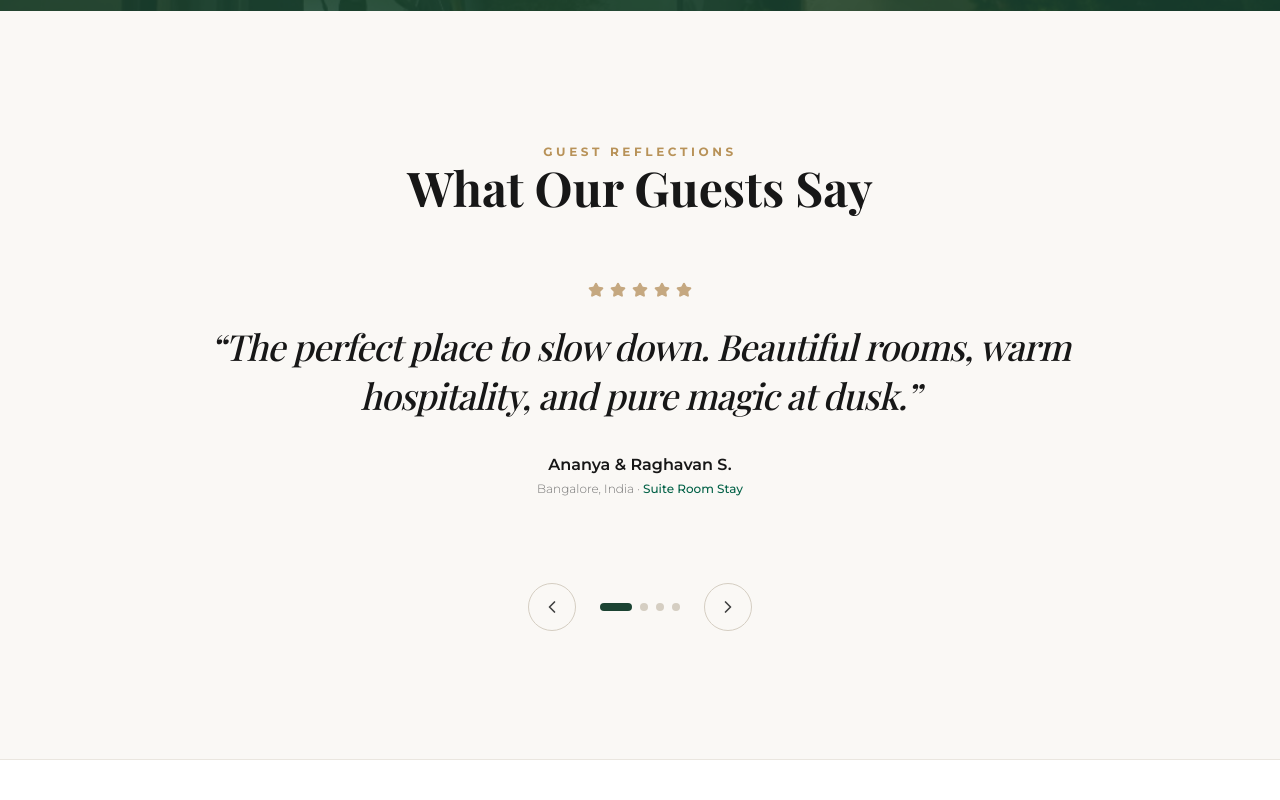
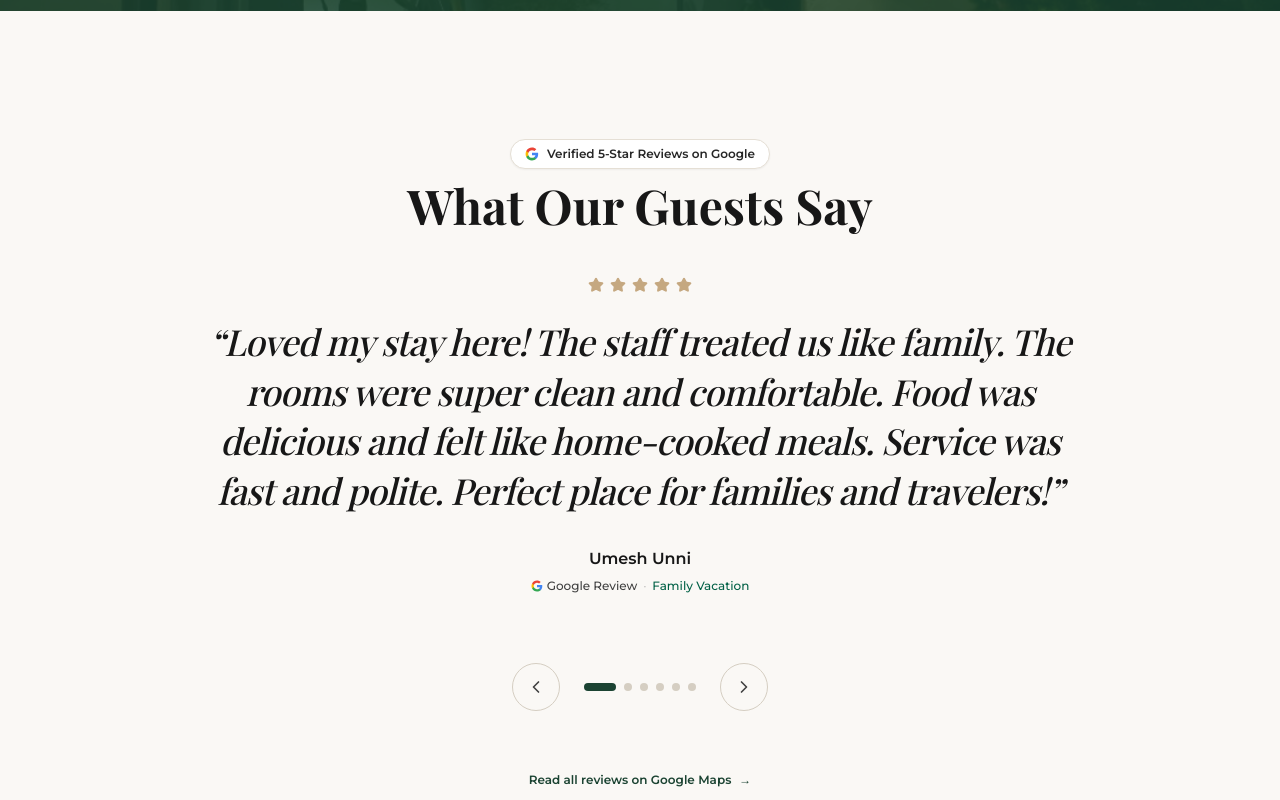
Before and after one commit to Abhiramkris/palmbeachhotel, a Next.js app: page / in a window 1280 px wide. Shown: the part 6820-7620 px from the top of the page. Built offline with nearby package versions, Linux system fonts and the light colour scheme.

Commit message:
Connect forms to contact API, update reviews, banquet capacity and contact info

```diff
--- a/package.json
+++ b/package.json
@@ -1,5 +1,5 @@
 {
-  "name": "palmbeachhotel",
+  "name": "palmshorehotel",
   "version": "0.1.0",
   "private": true,
   "scripts": {
--- a/src/app/page.tsx
+++ b/src/app/page.tsx
@@ -27,6 +27,7 @@ export default function Home() {
     name?: string;
     phone?: string;
     email?: string;
+    bookingRef?: string;
     isConfirmed?: boolean;
   }>({
     roomSlug: HOTEL_ROOMS[0].slug,
@@ -68,12 +69,14 @@ export default function Home() {
     name: string;
     phone: string;
     email: string;
+    bookingRef?: string;
   }) => {
     setBookingParams({
       roomSlug: params.roomSlug,
       name: params.name,
       phone: params.phone,
       email: params.email,
+      bookingRef: params.bookingRef,
       isConfirmed: true,
     });
     setBookingModalOpen(true);
@@ -299,6 +302,7 @@ export default function Home() {
         initialName={bookingParams.name}
         initialPhone={bookingParams.phone}
         initialEmail={bookingParams.email}
+        initialBookingRef={bookingParams.bookingRef}
         initialSubmitted={bookingParams.isConfirmed}
       />
     </div>
--- a/src/components/booking/FloatingBookingForm.tsx
+++ b/src/components/booking/FloatingBookingForm.tsx
@@ -1,8 +1,9 @@
 "use client";
 
 import { useState } from "react";
-import { User, Phone, Mail, Hotel, ArrowRight, PhoneCall } from "lucide-react";
+import { User, Phone, Mail, Hotel, ArrowRight, PhoneCall, Loader2 } from "lucide-react";
 import { ALL_BOOKING_TYPES } from "@/data/rooms";
+import { sendContactInquiry } from "@/lib/contact";
 
 interface FloatingBookingFormProps {
   onSubmitInquiry: (params: {
@@ -10,6 +11,7 @@ interface FloatingBookingFormProps {
     name: string;
     phone: string;
     email: string;
+    bookingRef?: string;
   }) => void;
   selectedSlug?: string;
   onSlugChange?: (slug: string) => void;
@@ -36,14 +38,39 @@ export default function FloatingBookingForm({
   const [name, setName] = useState("");
   const [phone, setPhone] = useState("");
   const [email, setEmail] = useState("");
+  const [isSubmitting, setIsSubmitting] = useState(false);
 
-  const handleSubmit = (e: React.FormEvent) => {
+  const handleSubmit = async (e: React.FormEvent) => {
     e.preventDefault();
+    if (isSubmitting) return;
+
+    setIsSubmitting(true);
+    const ref = `PS-${Math.floor(100000 + Math.random() * 900000)}`;
+    const selectedOption =
+      ALL_BOOKING_TYPES.find((t) => t.slug === selectedSlug) || ALL_BOOKING_TYPES[0];
+
+    await sendContactInquiry({
+      sender_name: name,
+      sender_email: email,
+      phone_number: phone,
+      subject: `Quick Booking Request: ${selectedOption.name} [Ref: ${ref}]`,
+      message:
+        `Quick Reservation Request from Palmshore Hotel website:\n` +
+        `Reference Code: ${ref}\n` +
+        `Selection: ${selectedOption.name} (${selectedOption.rateLabel})\n` +
+        `Guest Name: ${name}\n` +
+        `Phone / WhatsApp: ${phone}\n` +
+        `Email: ${email}\n` +
+        `Requested Confirmation Call: Yes`,
+    });
+
+    setIsSubmitting(false);
     onSubmitInquiry({
       roomSlug: selectedSlug,
       name,
       phone,
       email,
+      bookingRef: ref,
     });
   };
 
@@ -160,10 +187,20 @@ export default function FloatingBookingForm({
         {/* Submit Button */}
         <button
           type="submit"
-          className="w-full py-3.5 px-6 rounded-2xl bg-[#E05332] hover:bg-[#C94324] text-white font-semibold text-xs uppercase tracking-widest transition-all duration-300 shadow-md hover:shadow-lg flex items-center justify-center gap-2 cursor-pointer"
+          disabled={isSubmitting}
+          className="w-full py-3.5 px-6 rounded-2xl bg-[#E05332] hover:bg-[#C94324] disabled:opacity-75 disabled:cursor-not-allowed text-white font-semibold text-xs uppercase tracking-widest transition-all duration-300 shadow-md hover:shadow-lg flex items-center justify-center gap-2 cursor-pointer"
         >
-          <span>Request Booking Call</span>
-          <ArrowRight className="w-4 h-4" />
+          {isSubmitting ? (
+            <>
+              <Loader2 className="w-4 h-4 animate-spin text-white" />
+              <span>Sending Request...</span>
+            </>
+          ) : (
+            <>
+              <span>Request Booking Call</span>
+              <ArrowRight className="w-4 h-4" />
+            </>
+          )}
         </button>
       </form>
     </div>
--- a/src/components/experiences/Testimonials.tsx
+++ b/src/components/experiences/Testimonials.tsx
@@ -25,10 +25,16 @@ export default function Testimonials() {
     <section className="py-24 lg:py-32 bg-[#FAF8F5] border-b border-[#EAE6DF] relative overflow-hidden">
       <div className="max-w-5xl mx-auto px-4 sm:px-6 lg:px-8 text-center space-y-12">
         {/* Section Header */}
-        <div className="space-y-2">
-          <span className="text-xs uppercase tracking-[0.3em] text-[#B89258] font-bold">
-            Guest Reflections
-          </span>
+        <div className="space-y-3">
+          <div className="inline-flex items-center gap-2 px-3.5 py-1.5 rounded-full bg-white border border-[#E5DFD5] text-xs font-semibold text-neutral-800 shadow-xs">
+            <svg className="w-3.5 h-3.5" viewBox="0 0 24 24">
+              <path fill="#4285F4" d="M22.56 12.25c0-.78-.07-1.53-.2-2.25H12v4.26h5.92c-.26 1.37-1.04 2.53-2.21 3.31v2.77h3.57c2.08-1.92 3.28-4.74 3.28-8.09z"/>
+              <path fill="#34A853" d="M12 23c2.97 0 5.46-.98 7.28-2.66l-3.57-2.77c-.98.66-2.23 1.06-3.71 1.06-2.86 0-5.29-1.93-6.16-4.53H2.18v2.84C3.99 20.53 7.7 23 12 23z"/>
+              <path fill="#FBBC05" d="M5.84 14.09c-.22-.66-.35-1.36-.35-2.09s.13-1.43.35-2.09V7.06H2.18C1.43 8.55 1 10.22 1 12s.43 3.45 1.18 4.94l2.85-2.22.81-.63z"/>
+              <path fill="#EA4335" d="M12 5.38c1.62 0 3.06.56 4.21 1.64l3.15-3.15C17.45 2.09 14.97 1 12 1 7.7 1 3.99 3.47 2.18 7.06l3.66 2.84c.87-2.6 3.3-4.52 6.16-4.52z"/>
+            </svg>
+            <span>Verified 5-Star Reviews on Google</span>
+          </div>
           <h2 className="text-3xl sm:text-5xl font-bold font-editorial text-neutral-900">
             What Our Guests Say
           </h2>
@@ -53,8 +59,18 @@ export default function Testimonials() {
             <cite className="not-italic text-sm sm:text-base font-semibold text-neutral-900 block">
               {active.author}
             </cite>
-            <span className="text-xs text-neutral-500 font-light block">
-              {active.location} · <span className="text-emerald-800 font-medium">{active.stayType}</span>
+            <span className="text-xs text-neutral-500 font-light inline-flex items-center gap-1.5 justify-center">
+              <span className="inline-flex items-center gap-1 text-neutral-700 font-medium">
+                <svg className="w-3 h-3 inline-block shrink-0" viewBox="0 0 24 24">
+                  <path fill="#4285F4" d="M22.56 12.25c0-.78-.07-1.53-.2-2.25H12v4.26h5.92c-.26 1.37-1.04 2.53-2.21 3.31v2.77h3.57c2.08-1.92 3.28-4.74 3.28-8.09z"/>
+                  <path fill="#34A853" d="M12 23c2.97 0 5.46-.98 7.28-2.66l-3.57-2.77c-.98.66-2.23 1.06-3.71 1.06-2.86 0-5.29-1.93-6.16-4.53H2.18v2.84C3.99 20.53 7.7 23 12 23z"/>
+                  <path fill="#FBBC05" d="M5.84 14.09c-.22-.66-.35-1.36-.35-2.09s.13-1.43.35-2.09V7.06H2.18C1.43 8.55 1 10.22 1 12s.43 3.45 1.18 4.94l2.85-2.22.81-.63z"/>
+                  <path fill="#EA4335" d="M12 5.38c1.62 0 3.06.56 4.21 1.64l3.15-3.15C17.45 2.09 14.97 1 12 1 7.7 1 3.99 3.47 2.18 7.06l3.66 2.84c.87-2.6 3.3-4.52 6.16-4.52z"/>
+                </svg>
+                {active.location}
+              </span>
+              <span>·</span>
+              <span className="text-emerald-800 font-medium">{active.stayType}</span>
             </span>
           </div>
         </div>
@@ -90,6 +106,19 @@ export default function Testimonials() {
             <ChevronRight className="w-5 h-5" />
           </button>
         </div>
+
+        {/* Link to all reviews on Google */}
+        <div className="pt-2">
+          <a
+            href="https://share.google/hCSx7A6deQWYgsUE8"
+            target="_blank"
+            rel="noopener noreferrer"
+            className="inline-flex items-center gap-2 text-xs font-semibold text-[#1B4332] hover:text-[#112F23] hover:underline"
+          >
+            <span>Read all reviews on Google Maps</span>
+            <span aria-hidden="true">→</span>
+          </a>
+        </div>
       </div>
     </section>
   );
--- a/src/components/venues/BanquetAndDining.tsx
+++ b/src/components/venues/BanquetAndDining.tsx
@@ -26,7 +26,7 @@ export default function BanquetAndDining({ onOpenBooking }: BanquetAndDiningProp
                 />
                 <div className="absolute inset-0 bg-gradient-to-t from-black/60 via-transparent to-transparent" />
                 <span className="absolute bottom-4 left-4 bg-black/60 backdrop-blur-md text-white text-xs font-semibold px-3 py-1.5 rounded-full border border-white/20">
-                  Theatre & Conference Layouts
+                  150+ Guest Capacity Banquet Hall
                 </span>
               </div>
 
@@ -68,7 +68,7 @@ export default function BanquetAndDining({ onOpenBooking }: BanquetAndDiningProp
               </h2>
 
               <p className="text-base sm:text-lg text-neutral-700 font-normal leading-relaxed">
-                Pillar-free, climate-controlled venue for weddings, corporate seminars, and grand family celebrations.
+                Pillar-free, climate-controlled venue with 150+ guest capacity for weddings, corporate seminars, and grand family celebrations.
               </p>
 
               {/* Feature points */}
@@ -90,9 +90,9 @@ export default function BanquetAndDining({ onOpenBooking }: BanquetAndDiningProp
                     <Users className="w-4 h-4" />
                   </div>
                   <div>
-                    <h4 className="font-bold text-sm text-neutral-900">Flexible Seating</h4>
+                    <h4 className="font-bold text-sm text-neutral-900">150+ Guest Capacity</h4>
                     <p className="text-xs text-neutral-600 mt-0.5">
-                      Theatre, seminar or banquet seating.
+                      Theatre, seminar or banquet seating for 150+ guests.
                     </p>
                   </div>
                 </div>
@@ -166,7 +166,7 @@ export default function BanquetAndDining({ onOpenBooking }: BanquetAndDiningProp
                 </div>
                 <div className="flex items-center gap-3 text-sm text-neutral-800 font-medium">
                   <CheckCircle2 className="w-4 h-4 text-[#1B4332] shrink-0" />
-                  <span>Indoor family dining hall & private booths</span>
+                  <span>Spacious indoor family dining hall</span>
                 </div>
                 <div className="flex items-center gap-3 text-sm text-neutral-800 font-medium">
                   <CheckCircle2 className="w-4 h-4 text-[#1B4332] shrink-0" />
--- a/src/data/faq.ts
+++ b/src/data/faq.ts
@@ -51,6 +51,6 @@ export const FAQ_ITEMS: FAQItem[] = [
     id: "faq-modify",
     question: "How can I modify or extend my reservation?",
     answer:
-      "Contact our 24/7 reception via phone or WhatsApp with your reference number to quickly modify dates.",
+      "Contact our 24/7 reception via phone or WhatsApp at +91 95390 73788 with your reference number to quickly modify dates.",
   },
 ];
--- a/src/data/rooms.ts
+++ b/src/data/rooms.ts
@@ -43,7 +43,7 @@ export const ALL_BOOKING_TYPES: BookingTypeOption[] = [
   { slug: "executive-room", name: "Executive Room", category: "room", rateLabel: "₹2,530 / night" },
   { slug: "suite-room", name: "Suite Room", category: "room", rateLabel: "₹2,960 / night" },
   { slug: "premium-suite", name: "Premium Suite Room", category: "room", rateLabel: "₹3,470 / night" },
-  { slug: "grand-banquet-hall", name: "Grand Banquet Hall", category: "venue", rateLabel: "Conference & Event Dais" },
+  { slug: "grand-banquet-hall", name: "Grand Banquet Hall", category: "venue", rateLabel: "150+ Capacity Event Dais" },
   { slug: "palmshore-restaurant", name: "Palmshore Restaurant & Dining", category: "dining", rateLabel: "Table & Group Dining" },
 ];
 
--- a/src/data/testimonials.ts
+++ b/src/data/testimonials.ts
@@ -9,39 +9,57 @@ export interface Testimonial {
 
 export const GUEST_TESTIMONIALS: Testimonial[] = [
   {
-    id: "test-1",
+    id: "review-1",
     quote:
-      "The perfect place to slow down. Beautiful rooms, warm hospitality, and pure magic at dusk.",
-    author: "Ananya & Raghavan S.",
-    location: "Bangalore, India",
-    stayType: "Suite Room Stay",
+      "Loved my stay here! The staff treated us like family. The rooms were super clean and comfortable. Food was delicious and felt like home-cooked meals. Service was fast and polite. Perfect place for families and travelers!",
+    author: "Umesh Unni",
+    location: "Google Review",
+    stayType: "Family Vacation",
     rating: 5,
   },
   {
-    id: "test-2",
+    id: "review-2",
     quote:
-      "Flawless banquet hall facilities and audio setup for our 80 conference delegates. Exceptional food.",
-    author: "Capt. Vikram Deshmukh",
-    location: "Mumbai, India",
-    stayType: "Corporate Retreat",
+      "The rooms were clean, spacious, and well-maintained with a calm, relaxing ambiance. Food and hotel service is very good, atmosphere is very nice. Totally satisfied, must try!",
+    author: "Adhib Aji",
+    location: "Google Review",
+    stayType: "Holiday Stay",
     rating: 5,
   },
   {
-    id: "test-3",
+    id: "review-3",
     quote:
-      "Authentic Kerala charm in Palakkad. Fresh morning air, peaceful gardens, and attentive staff who anticipate every need.",
-    author: "Elena Rostova",
-    location: "Geneva, Switzerland",
-    stayType: "Holiday Vacation",
+      "The atmosphere was inviting, the staff was friendly, and the food was outstanding. Excellent hospitality, attentive team, and good management.",
+    author: "Amal Nandhakumar",
+    location: "Google Review",
+    stayType: "Guest Stay & Dining",
     rating: 5,
   },
   {
-    id: "test-4",
+    id: "review-4",
     quote:
-      "Immaculately clean rooms, wonderful palm courtyard, and great food. Exceeded all expectations.",
-    author: "Prashanth Nair",
-    location: "Cochin, Kerala",
-    stayType: "Executive King Room",
+      "Neat and clean restaurant and hotel. Bar, food, rooms, and hall for meetings all in one place. Calm place with excellent service.",
+    author: "Satheeshkumar Alayankadukalam",
+    location: "Google Review",
+    stayType: "Business & Leisure",
+    rating: 5,
+  },
+  {
+    id: "review-5",
+    quote:
+      "Very nice hotel with clean rooms and well-maintained bathrooms. The room was spotless and comfortable. Truly the best find on this route.",
+    author: "BITTU SAJEEV",
+    location: "Google Review",
+    stayType: "Transit Stay",
+    rating: 5,
+  },
+  {
+    id: "review-6",
+    quote:
+      "The room was spotless, spacious, and elegantly decorated. Good food and great ambience. We had a wonderful experience!",
+    author: "Saranya S",
+    location: "Google Review",
+    stayType: "Family Stay",
     rating: 5,
   },
 ];
--- a/src/lib/assets.ts
+++ b/src/lib/assets.ts
@@ -161,7 +161,7 @@ export const HOTEL_GALLERY_ITEMS: HotelAssetItem[] = [
   {
     id: "banquet-hall-wide",
     title: "Grand Banquet & Conference Hall",
-    description: "Expansive multi-purpose hall equipped for conferences, receptions, and corporate galas.",
+    description: "Expansive 150+ guest capacity hall equipped for conferences, receptions, and corporate galas.",
     category: "banquet",
     src: HOTEL_ASSETS.banquet.conferenceHallWide,
     featured: true,
@@ -169,7 +169,7 @@ export const HOTEL_GALLERY_ITEMS: HotelAssetItem[] = [
   {
     id: "banquet-rows",
     title: "Theatre & Event Seating",
-    description: "Flexible theatre-style setup with draped banquet chairs and climate control.",
+    description: "Flexible theatre-style setup for 150+ guests with draped banquet chairs and climate control.",
     category: "banquet",
     src: HOTEL_ASSETS.banquet.conferenceHallRows,
   },
--- /dev/null
+++ b/src/lib/contact.ts
@@ -0,0 +1,56 @@
+export interface ContactPayload {
+  sender_name?: string;
+  sender_email: string;
+  phone_number?: string;
+  phone?: string;
+  subject?: string;
+  message: string;
+}
+
+export const CONTACT_API_ENDPOINT =
+  "https://bloggfeature.certifyied.workers.dev/adminApiBlog/api/contact?projectId=6e9cb488-e7c8-40bf-96d4-569493da8d40";
+
+export async function sendContactInquiry(
+  data: ContactPayload
+): Promise<{ success: boolean; message?: string }> {
+  try {
+    const phoneVal = data.phone_number?.trim() || data.phone?.trim() || undefined;
+
+    const payload: Record<string, string | undefined> = {
+      sender_name: data.sender_name?.trim() || undefined,
+      sender_email: data.sender_email.trim(),
+      phone: phoneVal,
+      subject: data.subject?.trim() || undefined,
+      message: data.message.trim(),
+    };
+
+    const response = await fetch(CONTACT_API_ENDPOINT, {
+      method: "POST",
+      headers: {
+        "Content-Type": "application/json",
+      },
+      body: JSON.stringify(payload),
+    });
+
+    if (!response.ok) {
+      const errorJson = await response.json().catch(() => null);
+      console.warn("Contact API returned status:", response.status, errorJson);
+      return {
+        success: false,
+        message: errorJson?.error || "Submission failed.",
+      };
+    }
+
+    const resJson = await response.json().catch(() => ({ success: true }));
+    return {
+      success: true,
+      message: resJson?.message || "Inquiry sent successfully.",
+    };
+  } catch (error) {
+    console.error("Network error submitting to contact endpoint:", error);
+    return {
+      success: false,
+      message: "Network error occurred. Please try again.",
+    };
+  }
+}
```
Also changed, not shown: src/components/booking/BookingModal.tsx (+47 -13 lines), src/components/layout/Footer.tsx (+32 -14 lines), 1 other file (tests, documents, lock files or other folders).
